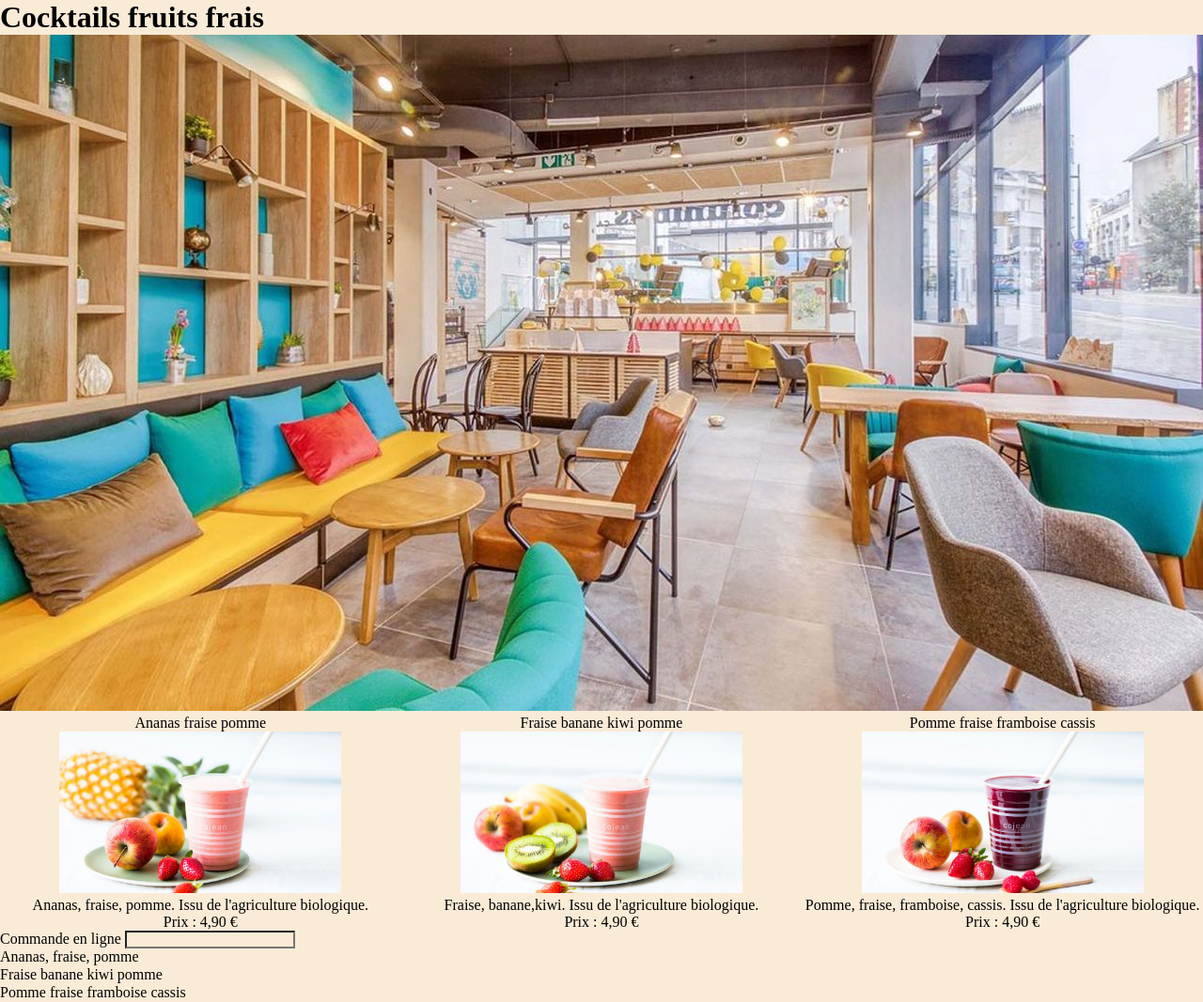
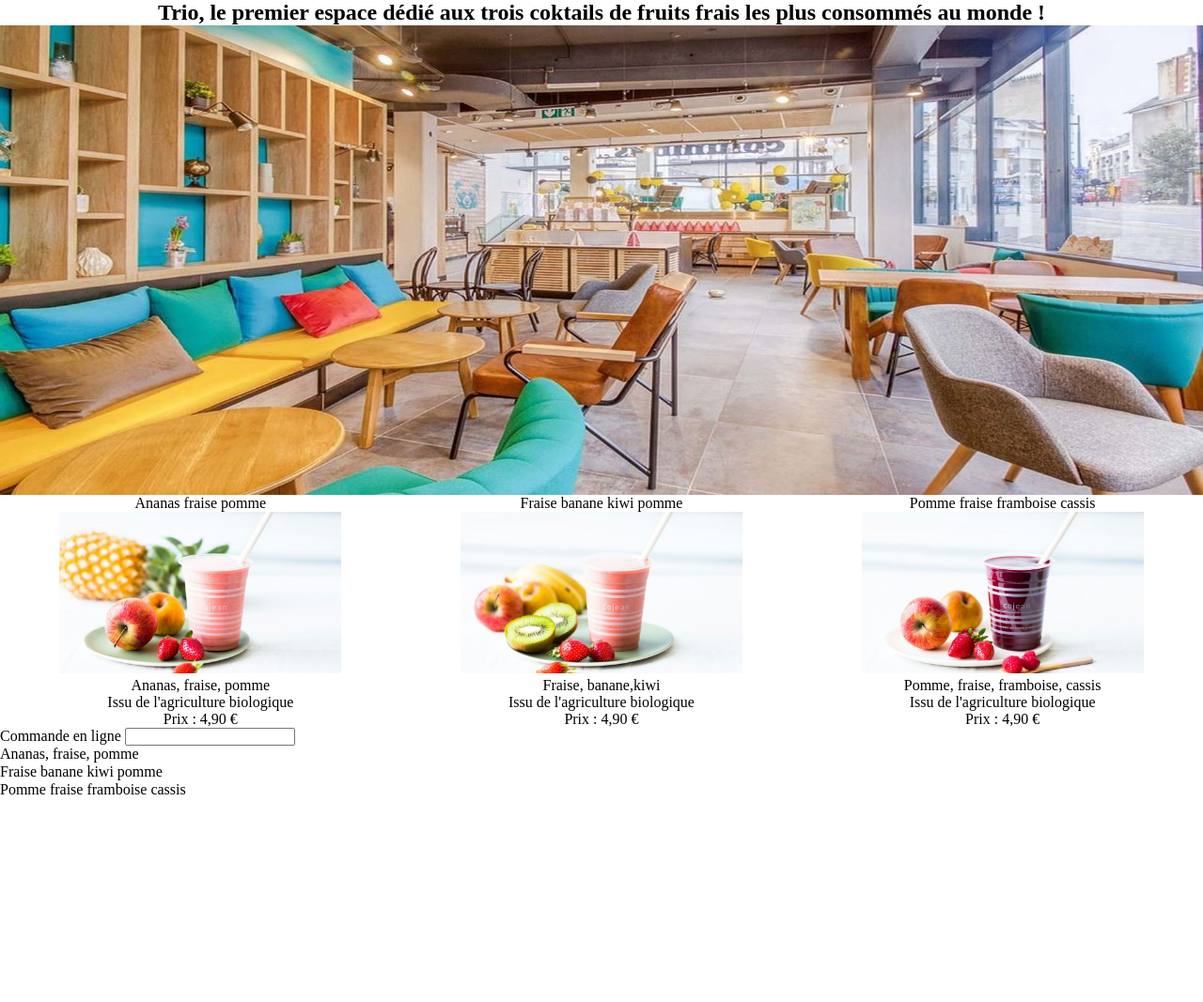
Before and after one commit to David59000/cafe_virtuel, a plain HTML site: page index.html in a window 1280 px wide. Shown: the whole page at 94% size. After the commit the page ends 851 px from the top, so only its background shows below. Drawn offline with Linux system fonts and the light colour scheme.

Commit message:
photo header wight 100% et modification h1 en h2 avec contenu accroche différente

```diff
--- a/index.css
+++ b/index.css
@@ -2,7 +2,6 @@
     margin: 0;
     padding: 0;
     box-sizing: border-box;
-    background-color: antiquewhite;
     max-width: 1400px;
     margin: auto;
 }
@@ -14,10 +13,14 @@ img {
 /* Header */
 
 header {
-    background-color: aquamarine;
+
+}
+h2 {
+    text-align: center;
 }
 #imageCafe {
     width: 100%;
+    height: 500px;
 }
 .taille_img {
     width: 300px;
--- a/index.html
+++ b/index.html
@@ -8,7 +8,7 @@
 </head>
 <body>
     <header>
-        <h1>Cocktails fruits frais</h1>
+        <h2>Trio, le premier espace dédié aux trois coktails de fruits frais les plus consommés au monde !</h2>
         <div id="imageCafe">
             <img  src="./assets/images/0611010531945-web-tete.jpg" alt="image du café">
         </div>
@@ -21,7 +21,8 @@
                     <div class="taille_img">
                       <img src="./assets/images/ananas_fraise_pomme.jpg" alt="">
                     </div>
-                    <span>Ananas, fraise, pomme. Issu de l'agriculture biologique.</span>
+                    <p>Ananas, fraise, pomme</p>
+                    <p>Issu de l'agriculture biologique</p>
                     <p>Prix : 4,90 €</p>
                 </li>
                 <li>
@@ -29,7 +30,8 @@
                     <div class="taille_img">
                       <img src="./assets/images/fraise_banane_kiwi_pomme.jpg" alt="">
                     </div>
-                    <span>Fraise, banane,kiwi. Issu de l'agriculture biologique.</span>
+                    <p>Fraise, banane,kiwi</p>
+                    <p>Issu de l'agriculture biologique</p>
                     <p>Prix : 4,90 €</p>
                 </li>
                 <li>
@@ -37,7 +39,8 @@
                     <div class="taille_img">
                       <img src="./assets/images/pomme_fraise_framboise_cassis.jpg" alt="">
                     </div>
-                    <span>Pomme, fraise, framboise, cassis. Issu de l'agriculture biologique.</span>
+                    <p>Pomme, fraise, framboise, cassis</p>
+                    <p>Issu de l'agriculture biologique</p>
                     <p>Prix : 4,90 €</p>
                 </li>
             </ul>
```
